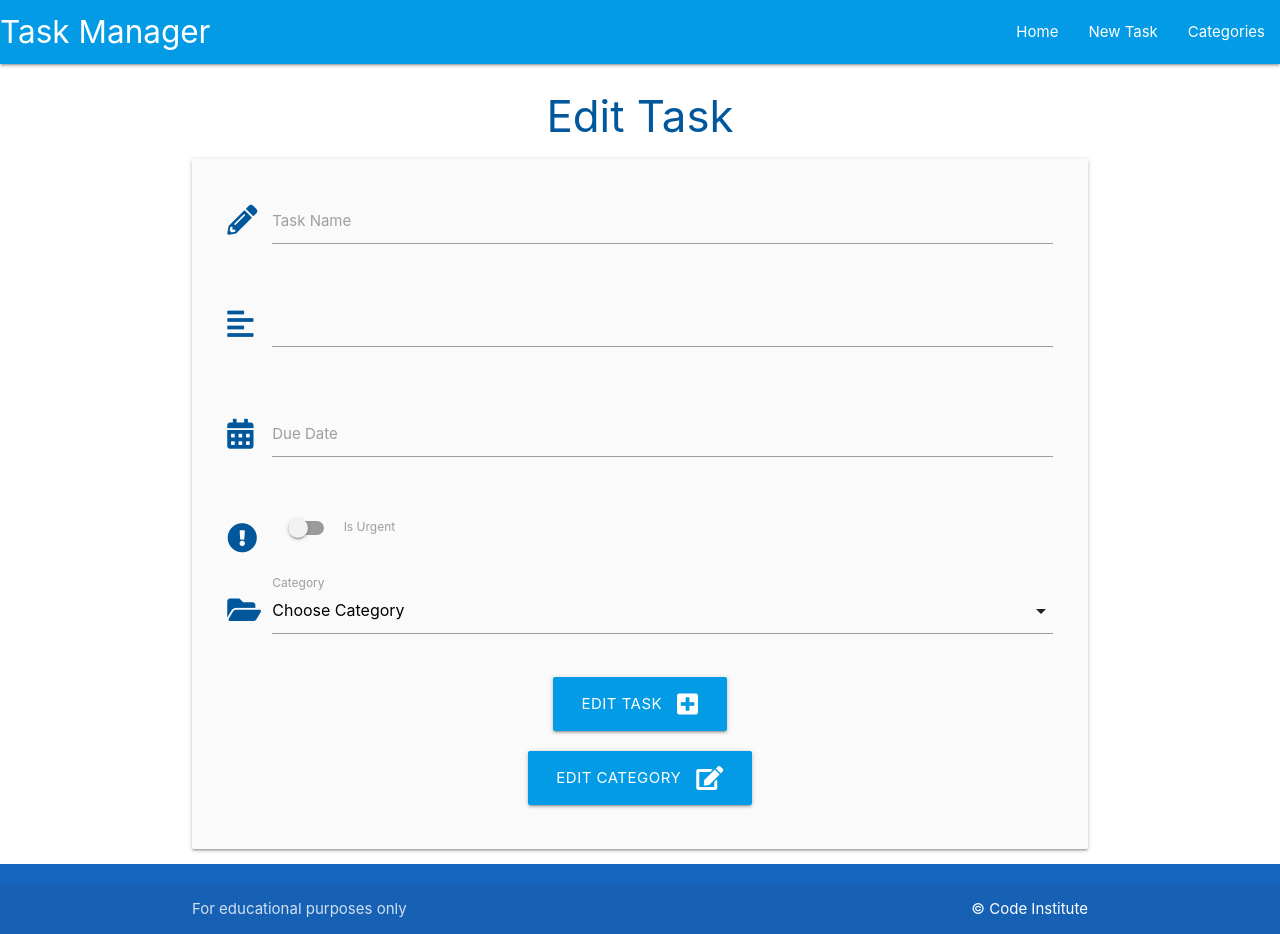
After one commit to Callee84/flask_sql, a Flask app: template taskmanager/templates/edit_task.html in a window 1280 px wide. The commit adds this page. Run offline with Flask 2, Linux system fonts and the light colour scheme; the template is opened without the code that fills it, so the values that code supplies are empty.

Commit message:
End of code along

```diff
--- /dev/null
+++ b/taskmanager/templates/edit_task.html
@@ -0,0 +1,85 @@
+{% extends "base.html" %}
+{% block content %}
+
+<h3 class="light-blue-text text-darken-4 center-align">Edit Task</h3>
+
+<div class="row card-panel grey lighten-5">
+    <form class="col s12" method="POST" action="{{ url_for('edit_task', task_id=task.id) }}">
+        <!-- task name -->
+        <div class="row">
+            <div class="input-field col s12">
+                <i class="fas fa-pencil-alt prefix light-blue-text text-darken-4"></i>
+                <input id="task_name" name="task_name" value="{{ task.task_name }}" minlength="5" maxlength="50" type="text" class="validate" required>
+                <label for="task_name">Task Name</label>
+            </div>
+        </div>
+        <!-- task description -->
+        <div class="row">
+            <div class="input-field col s12">
+                <i class="fas fa-align-left prefix light-blue-text text-darken-4"></i>
+                <textarea id="task_description" name="task_description" minlength="5" maxlength="200"
+                    type="text" class="materialize-textarea validate" required></textarea>
+                <label for="task_description">{{ task.task_description }}</label>
+            </div>
+        </div>
+        <!-- due date -->
+        <div class="row">
+            <div class="input-field col s12">
+                <i class="fas fa-calendar-alt prefix light-blue-text text-darken-4"></i>
+                <input id="due_date" name="due_date" value="{{ task.due_date.strftime('%d %B, %Y') }}" class="datepicker validate" required>
+                <label for="due_date">Due Date</label>
+            </div>
+        </div>
+        <!-- is urgent -->
+        <div class="row">
+            <div class="input-field col s12">
+                <div class="switch">
+                    <i class="fas fa-exclamation-circle prefix light-blue-text text-darken-4"></i>
+                    <label for="is_urgent">
+                        {% if task.is_urgent == True %}
+                        <input id="is_urgent" name="is_urgent" type="checkbox" checked>
+                        {% else %}
+                        <input id="is_urgent" name="is_urgent" type="checkbox">
+                        {% endif %}
+                        <span class="lever"></span>
+                        Is Urgent
+                    </label>
+                </div>
+            </div>
+        </div>
+        <!-- category id -->
+        <div class="row">
+            <div class="input-field col s12">
+                <i class="fas fa-folder-open prefix light-blue-text text-darken-4"></i>
+                <select id="category_id" name="category_id" class="validate" required>
+                    <option value="" disabled selected>Choose Category</option>
+                    {% for category in categories %}
+                        {% if category == task.category %}
+                            <option value="{{ category.id }}" selected>{{ category.category_name }}</option>
+                        {% else %}
+                            <option value="{{ category.id }}">{{ category.category_name }}</option>
+                        {% endif %}
+                    {% endfor %}
+                </select>
+                <label for="category_id">Category</label>
+            </div>
+        </div>
+        <!-- submit button -->
+        <div class="row">
+            <div class="col s12 center-align">
+                <button type="submit" class="btn-large light-blue darken-1">
+                    Edit Task <i class="fas fa-plus-square right"></i>
+                </button>
+            </div>
+        </div>
+        <div class="row">
+            <div class="col s12 center-align">
+                <button type="submit" class="btn-large light-blue darken-1">
+                    Edit Category <i class="fas fa-edit right"></i>
+                </button>
+            </div>
+        </div>
+    </form>
+</div>
+
+{% endblock %}
--- a/taskmanager/templates/tasks.html
+++ b/taskmanager/templates/tasks.html
@@ -10,6 +10,7 @@
         </a>
     </div>
 </div>
+
 <ul class="collapsible">
     {% for task in tasks|sort(attribute="due_date") %}
     <li>
@@ -23,8 +24,13 @@
         <div class="collapsible-body">
             <strong>{{ task.category }}</strong>
             <p>{{ task.task_description }}</p>
+            <p>
+                <a href="{{ url_for('edit_task', task_id=task.id) }}" class="btn green accent-4">Edit</a>
+                <a href="{{ url_for('delete_task', task_id=task.id) }}" class="btn red">Delete</a>
+            </p>
         </div>
     </li>
     {% endfor %}
 </ul>
+
 {% endblock %}
```
Also changed, not shown: taskmanager/routes.py (+22 -0 lines). Lines whose indentation alone changed are shown as unchanged.
